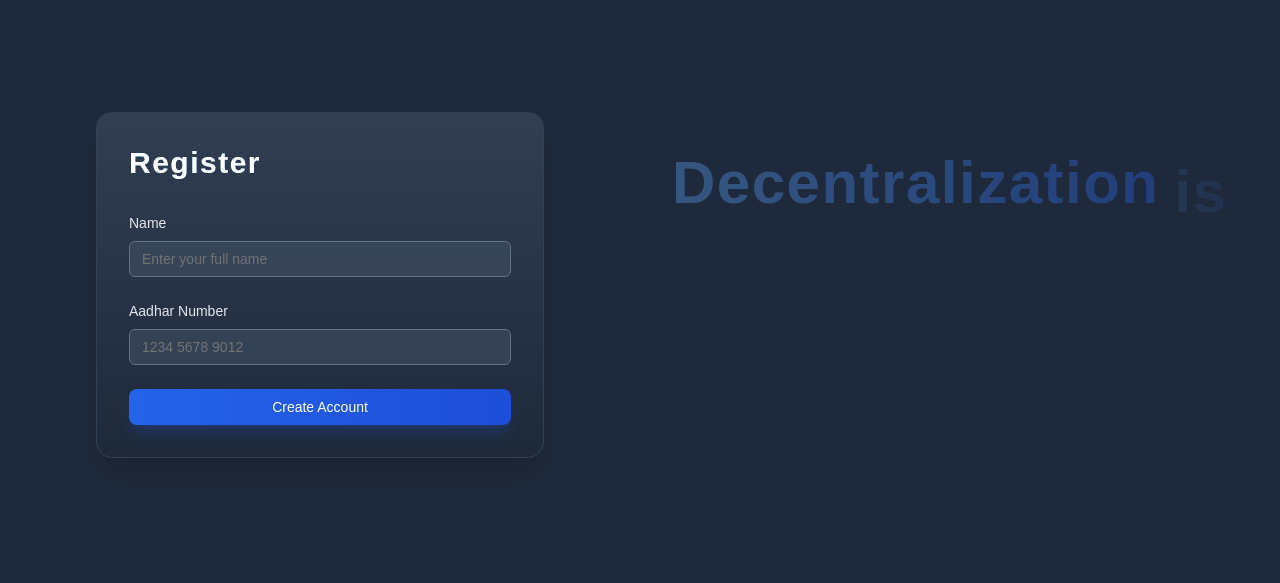
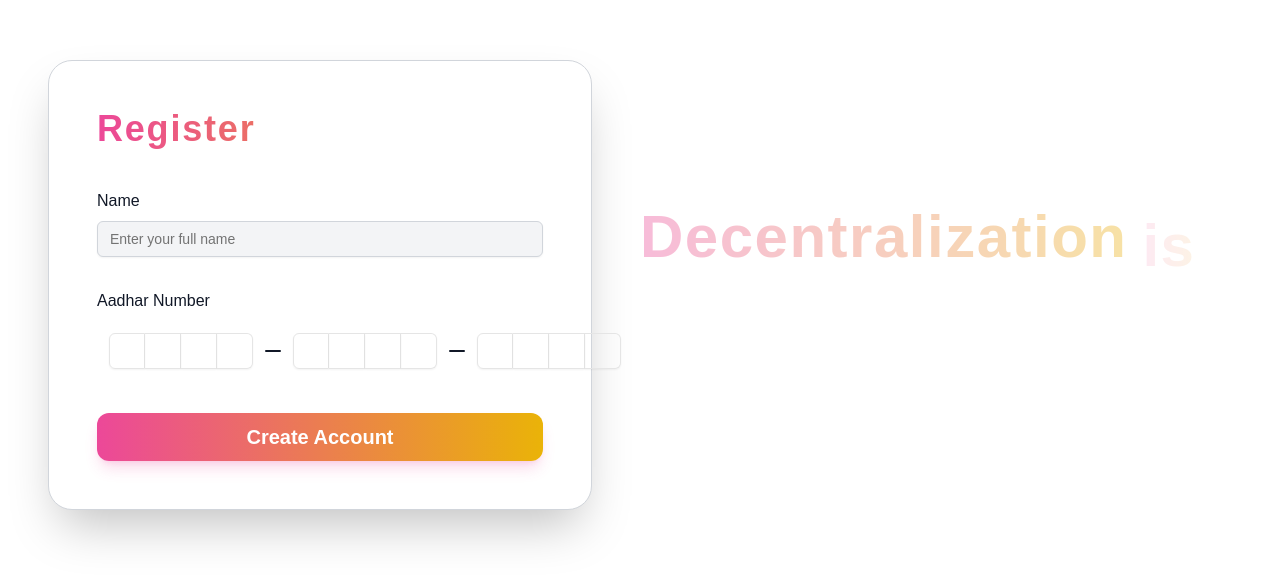
Before and after one commit to Blessan-Alex/blockaid, a Next.js app: page /register in a window 1280 px wide. Shown: the part 115-698 px from the top of the page. Built offline with nearby package versions, Linux system fonts and the light colour scheme.

Commit message:
Add input-otp package and implement OTP input in registration form; update metadata and styles

```diff
--- a/package.json
+++ b/package.json
@@ -13,6 +13,7 @@
     "@radix-ui/react-slot": "^1.1.2",
     "class-variance-authority": "^0.7.1",
     "clsx": "^2.1.1",
+    "input-otp": "^1.4.2",
     "lucide-react": "^0.475.0",
     "motion": "^12.4.7",
     "next": "15.1.7",
--- a/src/app/layout.js
+++ b/src/app/layout.js
@@ -12,13 +12,18 @@ const geistMono = Geist_Mono({
 });
 
 export const metadata = {
-  title: "Create Next App",
-  description: "Generated by create next app",
+  title: "Blockaid",
+  description: "Decentralized Identity Management System",
+  url: "https://blockaid.vercel.app",
+  type: "website",
 };
 
 export default function RootLayout({ children }) {
   return (
     <html lang="en">
+      <head>
+        <link rel="icon" href="/blockchain.png" type="image/png" />
+      </head>
       <body
         className={`${geistSans.variable} ${geistMono.variable} antialiased`}
       >
--- a/src/app/register/page.js
+++ b/src/app/register/page.js
@@ -1,34 +1,13 @@
 "use client";
-const InputField = ({ label, id, ...props }) => {
-  return (
-    <div className="space-y-2">
-      <label htmlFor={id} className="block text-sm font-medium text-gray-200">
-        {label}
-      </label>
-      <Input
-        id={id}
-        {...props}
-        className="w-full bg-slate-600/50 border-slate-500 text-white placeholder-gray-400 focus:border-blue-500 focus:ring-blue-500"
-      />
-    </div>
-  );
-};
-
-// components/forms/AuthCard.jsx
-const AuthCard = ({ children, title }) => {
-  return (
-    <div className="w-full max-w-md p-8 bg-gradient-to-b from-slate-700/90 to-slate-800/90 rounded-2xl backdrop-blur-sm shadow-xl border border-slate-700">
-      <h1 className="text-3xl font-bold mb-8 text-white tracking-wider bg-gradient-to-r from-blue-400 to-blue-600 bg-clip-text text-transparent">
-        {title}
-      </h1>
-      {children}
-    </div>
-  );
-};
-
 import { useState } from "react";
 import { Input } from "@/components/ui/input";
 import { Button } from "@/components/ui/button";
+import {
+  InputOTP,
+  InputOTPGroup,
+  InputOTPSeparator,
+  InputOTPSlot,
+} from "@/components/ui/input-otp"; // Import InputOtp components
 import TextAnimation from "@/components/ui/textAnimation";
 
 export default function Register() {
@@ -45,22 +24,33 @@ export default function Register() {
     }));
   };
 
+  const handleAadharChange = (value) => {
+    setFormData((prev) => ({
+      ...prev,
+      aadhar: value,
+    }));
+  };
+
   const handleSubmit = (e) => {
     e.preventDefault();
-    // Handle form submission
+    console.log("Form Submitted:", formData);
   };
 
   return (
-    <div className="min-h-screen w-full grid lg:grid-cols-2">
+    <div className="min-h-screen w-full grid lg:grid-cols-2 bg-white text-gray-900">
       {/* Form Section */}
-      <div className="relative flex items-center justify-center p-8 bg-slate-800">
-        {/* Background Pattern */}
-        <div className="absolute inset-0 bg-grid-white/[0.02] bg-[size:30px_30px]" />
+      <div className="relative flex items-center justify-center p-12">
+        <div className="w-full  p-12 bg-white rounded-3xl shadow-2xl border border-gray-300">
+          <h1 className="text-4xl font-bold mb-10 tracking-wider text-transparent bg-gradient-to-r from-pink-500 to-yellow-500 bg-clip-text">
+            Register
+          </h1>
 
-        <AuthCard title="Register">
-          <form onSubmit={handleSubmit} className="space-y-6">
-            <InputField
-              label="Name"
+          <form onSubmit={handleSubmit} className="space-y-8">
+            <div className="space-y-2">
+              <label htmlFor="name" className="block text-base font-medium">
+                Name
+              </label>
+              <Input
                 id="name"
                 name="name"
                 type="text"
@@ -68,36 +58,58 @@ export default function Register() {
                 onChange={handleChange}
                 required
                 placeholder="Enter your full name"
+                className="w-full bg-gray-100 border-gray-300 text-gray-800 placeholder-gray-500 focus:border-pink-500 focus:ring-pink-500"
               />
+            </div>
 
-            <InputField
-              label="Aadhar Number"
-              id="aadhar"
-              name="aadhar"
-              type="text"
+            <div className="space-y-2">
+              <label htmlFor="aadhar" className="block text-base font-medium">
+                Aadhar Number
+              </label>
+              <div className="flex items-center justify-start p-3">
+                <InputOTP
+                  maxLength={12}
                   value={formData.aadhar}
-              onChange={handleChange}
-              required
-              placeholder="1234 5678 9012"
-              pattern="\d{4}\s?\d{4}\s?\d{4}"
-              title="Please enter a valid 12-digit Aadhar number"
-            />
+                  onChange={handleAadharChange}
+                  className="flex justify-center"
+                >
+                  <InputOTPGroup>
+                    <InputOTPSlot index={0} />
+                    <InputOTPSlot index={1} />
+                    <InputOTPSlot index={2} />
+                    <InputOTPSlot index={3} />
+                  </InputOTPGroup>
+                  <InputOTPSeparator />
+                  <InputOTPGroup>
+                    <InputOTPSlot index={4} />
+                    <InputOTPSlot index={5} />
+                    <InputOTPSlot index={6} />
+                    <InputOTPSlot index={7} />
+                  </InputOTPGroup>
+                  <InputOTPSeparator />
+                  <InputOTPGroup>
+                    <InputOTPSlot index={8} />
+                    <InputOTPSlot index={9} />
+                    <InputOTPSlot index={10} />
+                    <InputOTPSlot index={11} />
+                  </InputOTPGroup>
+                </InputOTP>
+              </div>
+            </div>
 
             <Button
               type="submit"
-              className="w-full bg-gradient-to-r from-blue-600 to-blue-700 hover:from-blue-700 hover:to-blue-800 text-white font-medium py-2.5 rounded-lg transition-all duration-200 shadow-lg shadow-blue-600/20"
+              className="w-full bg-gradient-to-r from-pink-500 to-yellow-500 hover:from-pink-600 hover:to-yellow-600 text-white font-semibold py-6 rounded-xl transition-all duration-200 shadow-lg text-xl shadow-pink-500/20"
             >
               Create Account
             </Button>
           </form>
-        </AuthCard>
+        </div>
       </div>
 
-      {/* Hero/Branding Section */}
-      <div className="hidden lg:block bg-slate-800">
-        <div className="h-full flex items-center justify-center p-8">
+      {/* Branding / Animation Section */}
+      <div className="hidden lg:flex items-center justify-center bg-white">
         <TextAnimation />
-        </div>
       </div>
     </div>
   );
--- /dev/null
+++ b/src/components/ui/input-otp.jsx
@@ -0,0 +1,55 @@
+"use client"
+
+import * as React from "react"
+import { OTPInput, OTPInputContext } from "input-otp"
+import { Minus } from "lucide-react"
+
+import { cn } from "@/lib/utils"
+
+const InputOTP = React.forwardRef(({ className, containerClassName, ...props }, ref) => (
+  <OTPInput
+    ref={ref}
+    containerClassName={cn("flex items-center gap-2 has-[:disabled]:opacity-50", containerClassName)}
+    className={cn("disabled:cursor-not-allowed", className)}
+    {...props} />
+))
+InputOTP.displayName = "InputOTP"
+
+const InputOTPGroup = React.forwardRef(({ className, ...props }, ref) => (
+  <div ref={ref} className={cn("flex items-center", className)} {...props} />
+))
+InputOTPGroup.displayName = "InputOTPGroup"
+
+const InputOTPSlot = React.forwardRef(({ index, className, ...props }, ref) => {
+  const inputOTPContext = React.useContext(OTPInputContext)
+  const { char, hasFakeCaret, isActive } = inputOTPContext.slots[index]
+
+  return (
+    (<div
+      ref={ref}
+      className={cn(
+        "relative flex h-9 w-9 items-center justify-center border-y border-r border-input text-sm shadow-sm transition-all first:rounded-l-md first:border-l last:rounded-r-md",
+        isActive && "z-10 ring-1 ring-ring",
+        className
+      )}
+      {...props}>
+      {char}
+      {hasFakeCaret && (
+        <div
+          className="pointer-events-none absolute inset-0 flex items-center justify-center">
+          <div className="h-4 w-px animate-caret-blink bg-foreground duration-1000" />
+        </div>
+      )}
+    </div>)
+  );
+})
+InputOTPSlot.displayName = "InputOTPSlot"
+
+const InputOTPSeparator = React.forwardRef(({ ...props }, ref) => (
+  <div ref={ref} role="separator" {...props}>
+    <Minus />
+  </div>
+))
+InputOTPSeparator.displayName = "InputOTPSeparator"
+
+export { InputOTP, InputOTPGroup, InputOTPSlot, InputOTPSeparator }
--- a/src/components/ui/textAnimation.js
+++ b/src/components/ui/textAnimation.js
@@ -1,5 +1,5 @@
 import { useEffect, useState } from "react";
-import { motion, AnimatePresence } from "framer-motion";
+import { motion, AnimatePresence } from "motion/react";
 
 const quotes = [
   "Blockchain is the future of the internet.",
@@ -50,7 +50,7 @@ const TextAnimation = () => {
                 },
               }}
               exit={{ opacity: 0, y: -20 }}
-              className="inline-flex text-4xl py-4 md:text-5xl lg:text-6xl font-semibold tracking-wide text-transparent bg-clip-text bg-gradient-to-r from-blue-400 to-blue-600"
+              className="inline-flex text-4xl py-4 md:text-5xl lg:text-6xl font-semibold tracking-wide text-transparent bg-gradient-to-r from-pink-500 to-yellow-500 bg-clip-text"
             >
               {word}
               <span className="mr-[0.25em]"> </span>
```
Also changed, not shown: src/app/blockchain.png (added), 1 other file (tests, documents, lock files or other folders). Lines whose indentation alone changed are shown as unchanged.
